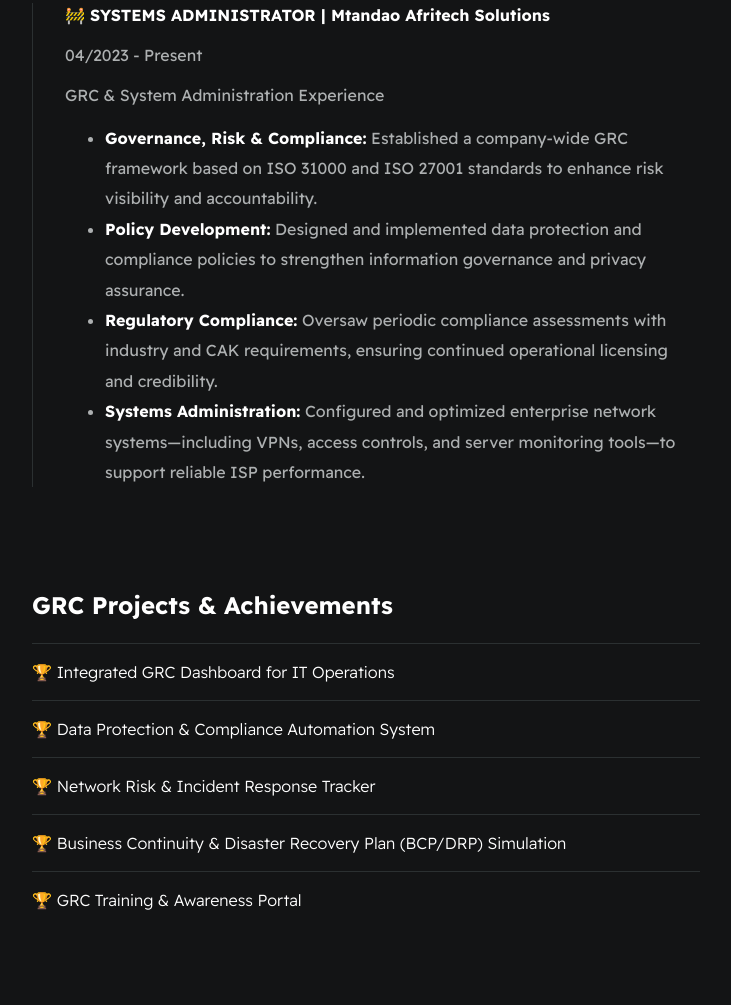
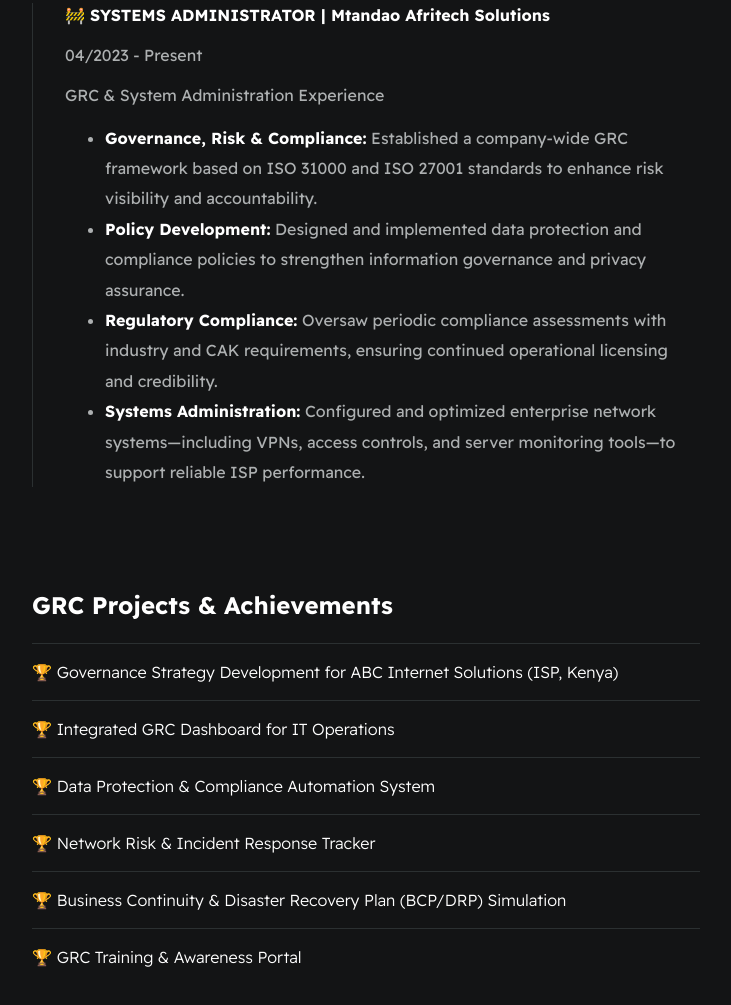
Before and after one commit to LewistechKe/lewis-digital-resume, a plain HTML site: page index.html in a window 1280 px wide. Shown: the part 1710-2715 px from the top of the page, without its empty margins (274-1005 px from the left). Before the commit the page ends 2678 px from the top, so only its background shows below. Drawn offline with Linux system fonts and the light colour scheme.

Commit message:
project update

```diff
--- a/index.html
+++ b/index.html
@@ -103,6 +103,10 @@
             <h2>GRC Projects & Achievements</h2>
 
             <div class="card--project">
+                <a href="https://grcsimplified.hashnode.dev/governance-strategy-development-for-abc-internet-solutions-isp-kenya"><span>🏆 </span>Governance Strategy Development for ABC Internet Solutions (ISP, Kenya)</a>
+            </div>
+
+            <div class="card--project">
                 <a href="project1.html"><span>🏆 </span>Integrated GRC Dashboard for IT Operations</a>
             </div>
 
```
